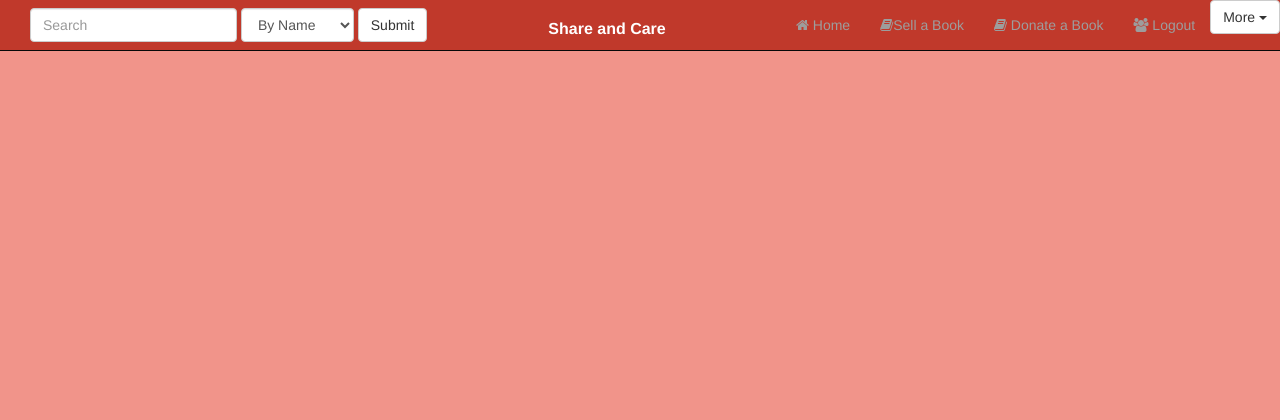
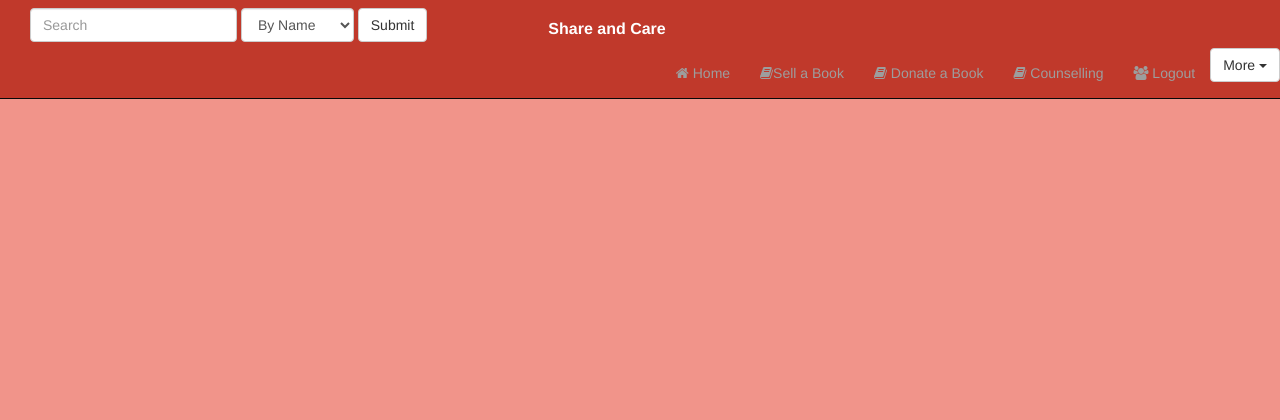
Before and after one commit to sakshi7896/Share-n-care-an-online-student-help-platform, a Django app: page /UserAccount/change_password/ in a window 1280 px wide. Shown: the top 420 px of the page. Run offline with Django 3.2, Linux system fonts and the light colour scheme; some libraries are stand-ins or nearby versions.

Commit message:
Modified nav bar

```diff
--- a/UserAccount/templates/UserAccount/navbar.html
+++ b/UserAccount/templates/UserAccount/navbar.html
@@ -59,6 +59,7 @@
 	            <li class="active" id="home" ><a href="{% url 'home' %}"><i class="fa fa-home" aria-hidden="true"></i> Home </a></li>
 	  			<li class="" id="sell"><a href="{% url 'book_form' %}"><i class="fa fa-book" aria-hidden="true"></i>Sell a Book  </a></li>
 		        <li class="" id="donate" ><a href="{% url 'donate_book_form' %}"><i class="fa fa-book" aria-hidden="true"></i> Donate a Book </a></li>
+				<li class="" id="donate" ><a href="{% url 'counselling_form' %}"><i class="fa fa-book" aria-hidden="true"></i> Counselling </a></li>
 			    <li class="" id="logout"><a href="{% url 'logout'%}"><i class="fa fa-users" aria-hidden="true"></i> Logout</a></li>
 		        <li class="dropdown">
 		        <div class="dropdown">
```
Also changed, not shown: 15 other files.
